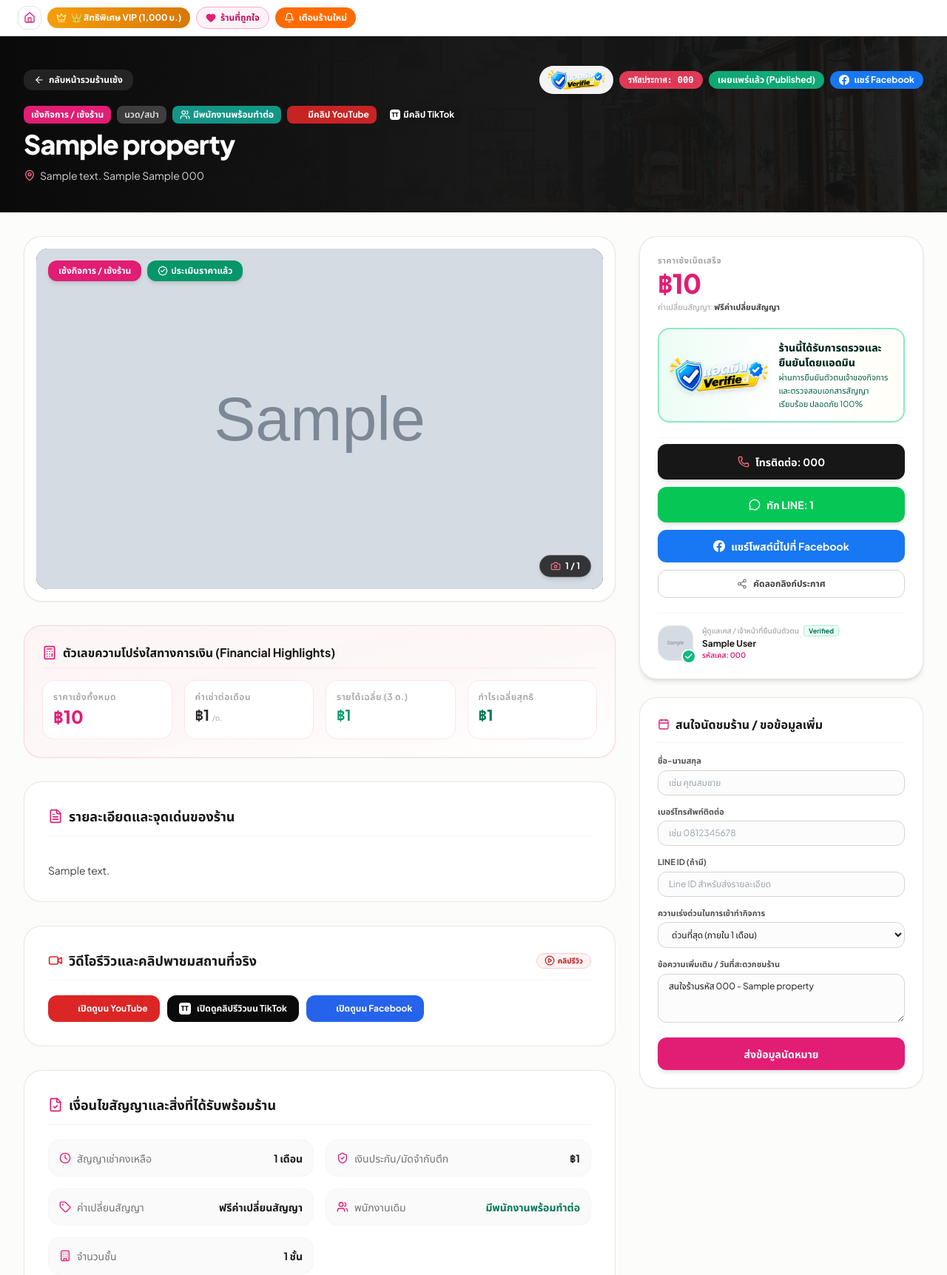
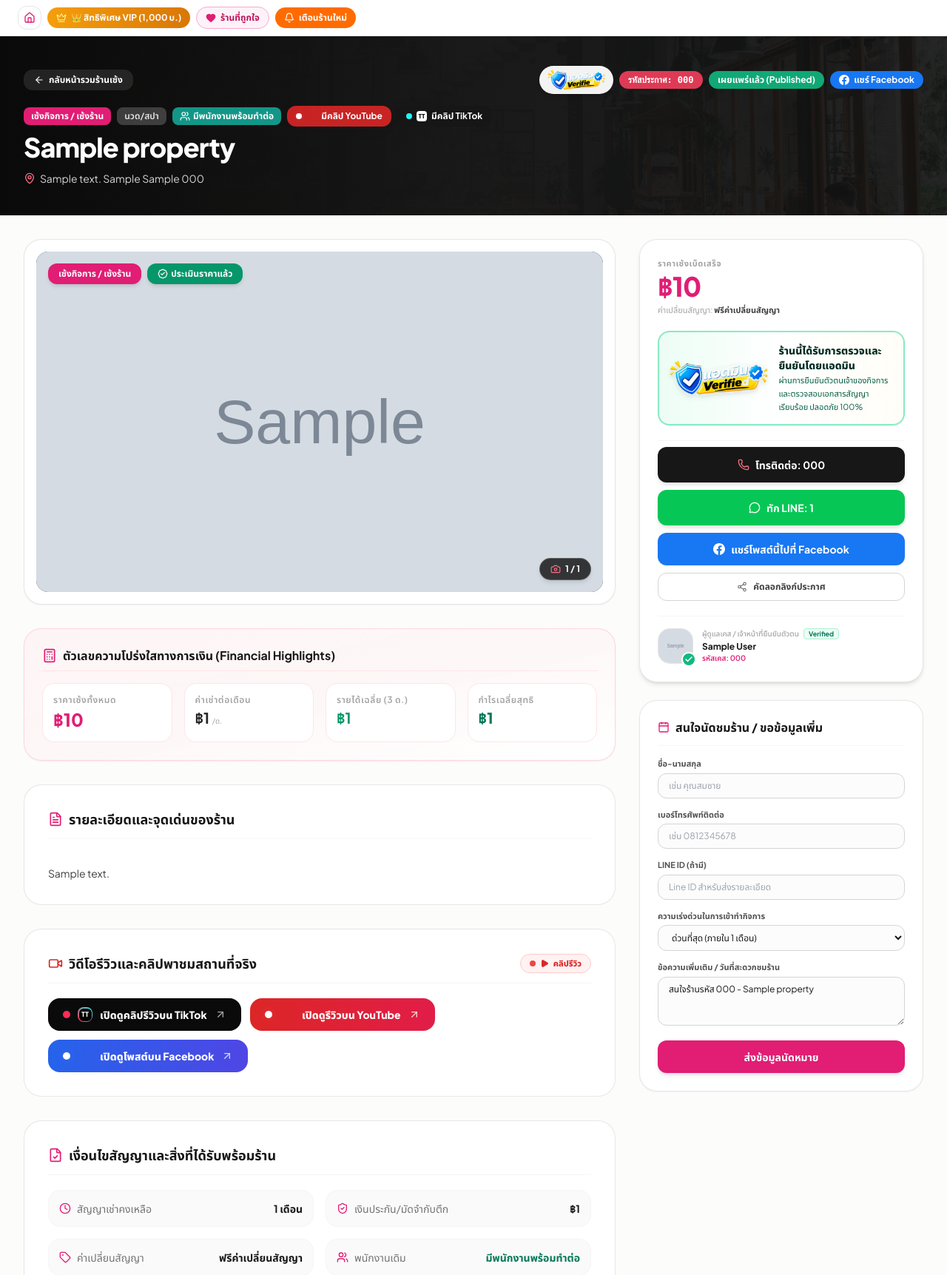
Before and after one commit to lalitx999/proptech, a Django app: page /listings/1/ in a window 1280 px wide. Shown: the part 65-1788 px from the top of the page at 74% size. Run offline with Django 5.2, Linux system fonts and the light colour scheme; tables that the repository leaves empty hold one stand-in row (values such as "Sample post"); grey boxes marked "Sample" are stand-in pictures; some libraries are stand-ins or nearby versions.

Commit message:
Enhance video review buttons with lively pulse, neon aura, and shimmer animations

```diff
--- a/templates/listings/listing_detail.html
+++ b/templates/listings/listing_detail.html
@@ -97,6 +97,74 @@
     <script src="https://cdnjs.cloudflare.com/ajax/libs/three.js/r128/three.min.js" nonce="{{ request.csp_nonce }}"></script>
     {% endif %}
 {% endfor %}
+
+<style>
+/* Lively Review Button Pulse & Shimmer Animations */
+@keyframes review-pulse-tiktok {
+    0%, 100% {
+        transform: scale(1);
+        box-shadow: 0 0 0 0 rgba(254, 44, 85, 0.55), 0 0 0 0 rgba(37, 244, 238, 0.55);
+    }
+    50% {
+        transform: scale(1.025);
+        box-shadow: 0 0 0 6px rgba(254, 44, 85, 0), 0 0 0 14px rgba(37, 244, 238, 0);
+    }
+}
+
+@keyframes review-pulse-youtube {
+    0%, 100% {
+        transform: scale(1);
+        box-shadow: 0 0 0 0 rgba(239, 68, 68, 0.6);
+    }
+    50% {
+        transform: scale(1.025);
+        box-shadow: 0 0 0 10px rgba(239, 68, 68, 0);
+    }
+}
+
+@keyframes review-pulse-facebook {
+    0%, 100% {
+        transform: scale(1);
+        box-shadow: 0 0 0 0 rgba(37, 99, 235, 0.6);
+    }
+    50% {
+        transform: scale(1.025);
+        box-shadow: 0 0 0 10px rgba(37, 99, 235, 0);
+    }
+}
+
+@keyframes review-shimmer {
+    0% {
+        transform: translateX(-150%) skewX(-20deg);
+    }
+    30%, 100% {
+        transform: translateX(250%) skewX(-20deg);
+    }
+}
+
+.btn-review-tiktok {
+    animation: review-pulse-tiktok 2.2s infinite cubic-bezier(0.4, 0, 0.6, 1);
+}
+
+.btn-review-youtube {
+    animation: review-pulse-youtube 2.2s infinite cubic-bezier(0.4, 0, 0.6, 1);
+}
+
+.btn-review-facebook {
+    animation: review-pulse-facebook 2.2s infinite cubic-bezier(0.4, 0, 0.6, 1);
+}
+
+.review-shimmer-sweep {
+    position: absolute;
+    top: 0;
+    left: 0;
+    right: 0;
+    bottom: 0;
+    background: linear-gradient(90deg, transparent, rgba(255, 255, 255, 0.28), transparent);
+    animation: review-shimmer 3.2s infinite ease-in-out;
+    pointer-events: none;
+}
+</style>
 {% endblock %}
 
 {% block content %}
@@ -178,13 +246,21 @@
                     </span>
                     {% endif %}
                     {% if listing.youtube_url %}
-                    <a href="{{ listing.youtube_url }}" target="_blank" rel="noopener noreferrer" class="rounded-lg bg-red-600/90 hover:bg-red-600 backdrop-blur-md px-2.5 py-1 text-xs font-bold text-white inline-flex items-center gap-1 transition">
+                    <a href="{{ listing.youtube_url }}" target="_blank" rel="noopener noreferrer" class="rounded-xl bg-red-600/90 hover:bg-red-600 backdrop-blur-md px-3 py-1.5 text-xs font-bold text-white inline-flex items-center gap-1.5 transition shadow-xs">
+                        <span class="relative flex h-2 w-2">
+                            <span class="animate-ping absolute inline-flex h-full w-full rounded-full bg-white opacity-80"></span>
+                            <span class="relative inline-flex rounded-full h-2 w-2 bg-white"></span>
+                        </span>
                         <i data-lucide="youtube" class="w-3.5 h-3.5"></i>
                         <span>มีคลิป YouTube</span>
                     </a>
                     {% endif %}
                     {% if listing.tiktok_url %}
-                    <a href="{{ listing.tiktok_url }}" target="_blank" rel="noopener noreferrer" class="rounded-lg bg-neutral-900/90 hover:bg-black backdrop-blur-md px-2.5 py-1 text-xs font-bold text-white inline-flex items-center gap-1 transition">
+                    <a href="{{ listing.tiktok_url }}" target="_blank" rel="noopener noreferrer" class="rounded-xl bg-neutral-900/90 hover:bg-black backdrop-blur-md px-3 py-1.5 text-xs font-bold text-white inline-flex items-center gap-1.5 transition shadow-xs">
+                        <span class="relative flex h-2 w-2">
+                            <span class="animate-ping absolute inline-flex h-full w-full rounded-full bg-[#fe2c55] opacity-80"></span>
+                            <span class="relative inline-flex rounded-full h-2 w-2 bg-[#25f4ee]"></span>
+                        </span>
                         <span class="w-3.5 h-3.5 rounded bg-white text-black text-[8px] font-black flex items-center justify-center">TT</span>
                         <span>มีคลิป TikTok</span>
                     </a>
@@ -348,8 +424,12 @@
                             <i data-lucide="video" class="w-5 h-5 text-red-600"></i>
                             <span>วิดีโอรีวิวและคลิปพาชมสถานที่จริง</span>
                         </h2>
-                        <span class="text-[10px] font-bold bg-red-50 text-red-700 border border-red-200 px-2.5 py-0.5 rounded-full flex items-center gap-1">
-                            <i data-lucide="play-circle" class="w-3.5 h-3.5"></i>
+                        <span class="inline-flex items-center gap-1.5 text-[11px] font-black bg-red-50 text-red-600 border border-red-200 px-3 py-1 rounded-full shadow-2xs">
+                            <span class="relative flex h-2 w-2">
+                                <span class="animate-ping absolute inline-flex h-full w-full rounded-full bg-red-400 opacity-75"></span>
+                                <span class="relative inline-flex rounded-full h-2 w-2 bg-red-500"></span>
+                            </span>
+                            <i data-lucide="play" class="w-3 h-3 fill-current"></i>
                             <span>คลิปรีวิว</span>
                         </span>
                     </div>
@@ -367,28 +447,48 @@
                     {% endif %}
 
                     <!-- Action Buttons -->
-                    <div class="flex flex-wrap items-center gap-2.5 pt-1">
-                        {% if listing.youtube_url %}
-                        <a href="{{ listing.youtube_url }}" target="_blank" rel="noopener noreferrer"
-                           class="inline-flex items-center gap-2 px-4 py-2.5 rounded-xl bg-red-600 hover:bg-red-700 text-white text-xs font-bold transition shadow-xs">
-                            <i data-lucide="youtube" class="w-4 h-4"></i>
-                            <span>เปิดดูบน YouTube</span>
+                    <div class="flex flex-wrap items-center gap-3 pt-1">
+                        {% if listing.tiktok_url %}
+                        <a href="{{ listing.tiktok_url }}" target="_blank" rel="noopener noreferrer"
+                           class="btn-review-tiktok relative overflow-hidden inline-flex items-center gap-2.5 px-5 py-3 rounded-2xl bg-neutral-950 hover:bg-black text-white text-xs sm:text-sm font-black transition-all shadow-md group active:scale-95">
+                            <span class="review-shimmer-sweep"></span>
+                            <span class="relative flex h-2.5 w-2.5 shrink-0">
+                                <span class="animate-ping absolute inline-flex h-full w-full rounded-full bg-[#25f4ee] opacity-80"></span>
+                                <span class="relative inline-flex rounded-full h-2.5 w-2.5 bg-[#fe2c55]"></span>
+                            </span>
+                            <span class="w-5 h-5 rounded-lg bg-gradient-to-tr from-[#fe2c55] to-[#25f4ee] p-[1.5px] flex items-center justify-center shrink-0 shadow-xs">
+                                <span class="w-full h-full bg-black rounded-[6px] flex items-center justify-center text-[9px] font-black text-white">TT</span>
+                            </span>
+                            <span>เปิดดูคลิปรีวิวบน TikTok</span>
+                            <i data-lucide="arrow-up-right" class="w-4 h-4 text-neutral-400 group-hover:text-white transition-colors"></i>
                         </a>
                         {% endif %}
 
-                        {% if listing.tiktok_url %}
-                        <a href="{{ listing.tiktok_url }}" target="_blank" rel="noopener noreferrer"
-                           class="inline-flex items-center gap-2 px-4 py-2.5 rounded-xl bg-neutral-950 hover:bg-black text-white text-xs font-bold transition shadow-xs">
-                            <span class="w-4 h-4 rounded bg-white text-black text-[9px] font-black flex items-center justify-center">TT</span>
-                            <span>เปิดดูคลิปรีวิวบน TikTok</span>
+                        {% if listing.youtube_url %}
+                        <a href="{{ listing.youtube_url }}" target="_blank" rel="noopener noreferrer"
+                           class="btn-review-youtube relative overflow-hidden inline-flex items-center gap-2.5 px-5 py-3 rounded-2xl bg-gradient-to-r from-red-600 to-rose-600 hover:from-red-700 hover:to-rose-700 text-white text-xs sm:text-sm font-black transition-all shadow-md group active:scale-95">
+                            <span class="review-shimmer-sweep"></span>
+                            <span class="relative flex h-2.5 w-2.5 shrink-0">
+                                <span class="animate-ping absolute inline-flex h-full w-full rounded-full bg-white opacity-80"></span>
+                                <span class="relative inline-flex rounded-full h-2.5 w-2.5 bg-white"></span>
+                            </span>
+                            <i data-lucide="youtube" class="w-5 h-5 fill-current shrink-0"></i>
+                            <span>เปิดดูรีวิวบน YouTube</span>
+                            <i data-lucide="arrow-up-right" class="w-4 h-4 text-rose-200 group-hover:text-white transition-colors"></i>
                         </a>
                         {% endif %}
 
                         {% if listing.facebook_post_url %}
                         <a href="{{ listing.facebook_post_url }}" target="_blank" rel="noopener noreferrer"
-                           class="inline-flex items-center gap-2 px-4 py-2.5 rounded-xl bg-blue-600 hover:bg-blue-700 text-white text-xs font-bold transition shadow-xs">
-                            <i data-lucide="facebook" class="w-4 h-4"></i>
-                            <span>เปิดดูบน Facebook</span>
+                           class="btn-review-facebook relative overflow-hidden inline-flex items-center gap-2.5 px-5 py-3 rounded-2xl bg-gradient-to-r from-blue-600 to-indigo-600 hover:from-blue-700 hover:to-indigo-700 text-white text-xs sm:text-sm font-black transition-all shadow-md group active:scale-95">
+                            <span class="review-shimmer-sweep"></span>
+                            <span class="relative flex h-2.5 w-2.5 shrink-0">
+                                <span class="animate-ping absolute inline-flex h-full w-full rounded-full bg-sky-200 opacity-80"></span>
+                                <span class="relative inline-flex rounded-full h-2.5 w-2.5 bg-white"></span>
+                            </span>
+                            <i data-lucide="facebook" class="w-5 h-5 fill-current shrink-0"></i>
+                            <span>เปิดดูโพสต์บน Facebook</span>
+                            <i data-lucide="arrow-up-right" class="w-4 h-4 text-blue-200 group-hover:text-white transition-colors"></i>
                         </a>
                         {% endif %}
                     </div>
```
